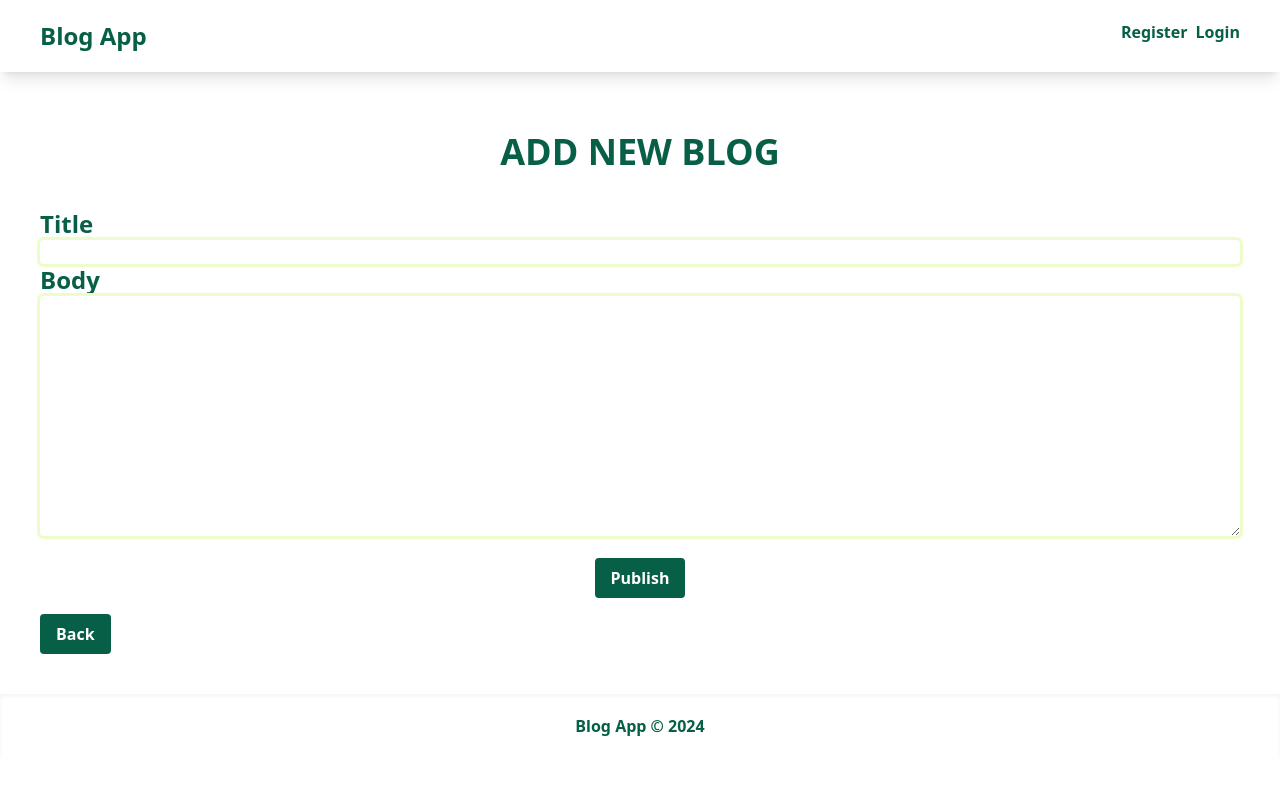
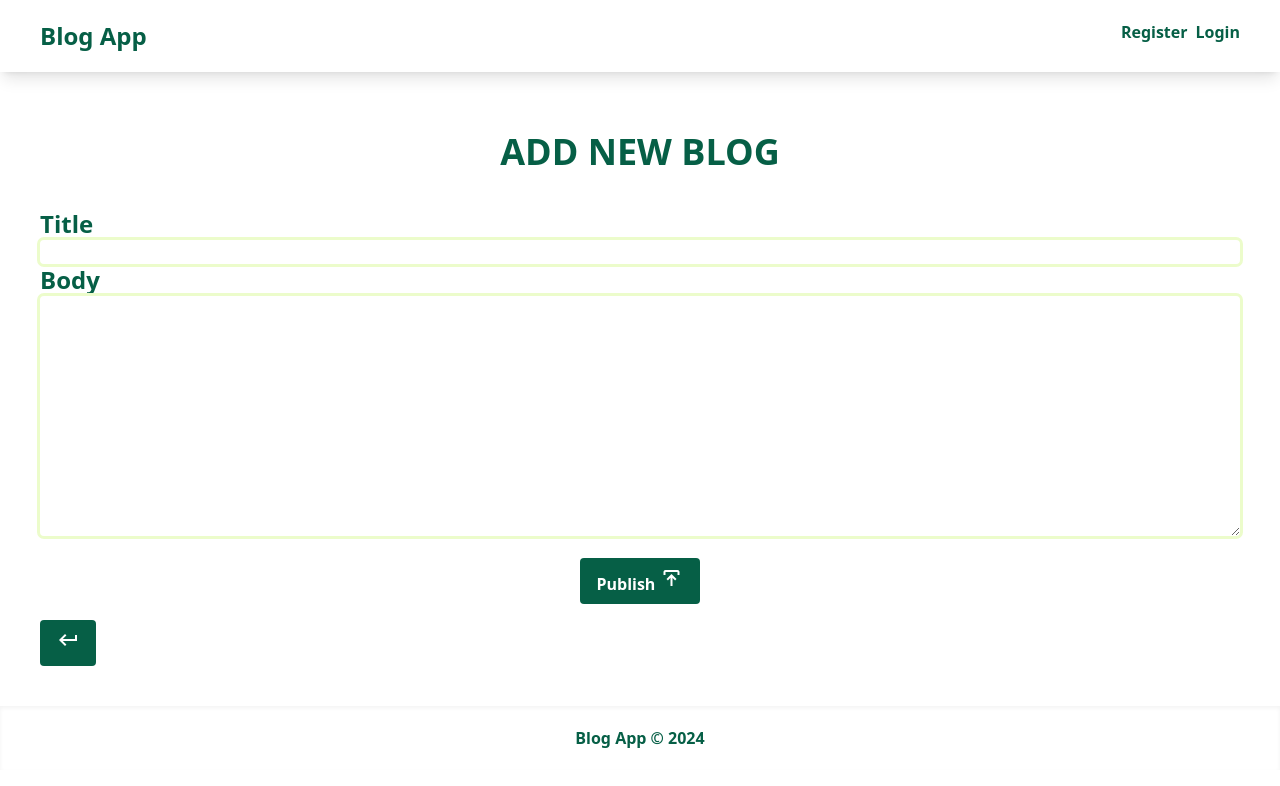
Before and after one commit to Ashlyn-Joshy/BlogApp, a React (Create React App) app in the folder frontend/: page /addblog in a window 1280 px wide. Shown: the top 786 px of the page. Built offline with nearby package versions, Linux system fonts and the light colour scheme.

Commit message:
review deleting and material sysmbols added

```diff
--- a/frontend/src/Pages/AddBlog.js
+++ b/frontend/src/Pages/AddBlog.js
@@ -87,13 +87,15 @@ const AddBlog = () => {
             className="bg-emerald-800 text-white rounded py-2 px-4 font-semibold"
             onClick={handlePublish}
           >
-            Publish
+            Publish <span className="material-symbols-outlined">publish</span>
           </button>
         </div>
       </form>
 
       <button className="bg-emerald-800 text-white rounded py-2 px-4 font-semibold">
-        <Link to={"/featuredblogs"}>Back</Link>
+        <Link to={"/featuredblogs"}>
+          <span className="material-symbols-outlined">keyboard_return</span>
+        </Link>
       </button>
     </div>
   );
--- a/frontend/src/Pages/BlogHome.js
+++ b/frontend/src/Pages/BlogHome.js
@@ -28,18 +28,20 @@ const BlogHome = () => {
           className="bg-emerald-800 text-white py-2 px-4 rounded mt-2"
           onClick={handleWrite}
         >
-          Write
+          Write <span className="material-symbols-outlined">draw</span>
         </button>
         {blogs &&
           blogs.map((blog) => (
             <div
-              className="border border-lime-400 my-4 p-2 rounded"
+              className="border-b-2 border-green-600 my-4 p-2"
               key={blog._id}
             >
               <h1 className="font-semibold uppercase">{blog.title}</h1>
               <p className="line-clamp-3">{blog.body}</p>
               <button className="bg-emerald-800 text-white py-2 px-4 rounded mt-2">
-                <Link to={"/featuredblogs/" + blog._id}>Read Full Blog</Link>
+                <Link to={"/featuredblogs/" + blog._id}>
+                  <span className="material-symbols-outlined">read_more</span>
+                </Link>
               </button>
             </div>
           ))}
--- a/frontend/src/Pages/EditBlog.js
+++ b/frontend/src/Pages/EditBlog.js
@@ -93,13 +93,15 @@ const EditBlog = () => {
             className="bg-emerald-800 text-white rounded py-2 px-4 font-semibold"
             onClick={handleEdit}
           >
-            Edit
+            Edit <span className="material-symbols-outlined">edit_note</span>
           </button>
         </div>
       </form>
 
       <button className="bg-emerald-800 text-white rounded py-2 px-4 font-semibold">
-        <Link to={"/featuredblogs"}>Back</Link>
+        <Link to={"/featuredblogs"}>
+          <span className="material-symbols-outlined">keyboard_return</span>
+        </Link>
       </button>
     </div>
   );
--- a/frontend/src/Pages/SingleBlog.js
+++ b/frontend/src/Pages/SingleBlog.js
@@ -31,13 +31,36 @@ const SingleBlog = () => {
     }
   };
 
+  //deleting the review in the current blog
+  const handleReviewDelete = async (reviewId) => {
+    try {
+      const response = await fetch(`/api/blog/${id}/review/${reviewId}`, {
+        method: "DELETE",
+        headers: {
+          "Content-Type": "application/json",
+          Authorization: `Bearer ${user.token}`,
+        },
+      });
+
+      if (response.ok) {
+        alert("Review deleted successfully!");
+      } else {
+        throw new Error("Failed to delete the review!");
+      }
+    } catch (error) {
+      console.error(error.message);
+    }
+  };
+
   //if there is any kind of error
   if (error) {
     return (
       <div className="p-10">
         <p className="text-red-500 text-center font-bold">{error}</p>
         <button className="bg-emerald-800 text-white rounded py-2 px-4 font-semibold">
-          <Link to={"/featuredblogs"}>Back</Link>
+          <Link to={"/featuredblogs"}>
+            <span className="material-symbols-outlined">keyboard_return</span>
+          </Link>
         </button>
       </div>
     );
@@ -62,10 +85,12 @@ const SingleBlog = () => {
                 className="bg-red-500 text-white rounded py-2 px-4 font-semibold"
                 onClick={handleDelete}
               >
-                Delete
+                <span className="material-symbols-outlined">delete</span>
               </button>
               <button className="bg-emerald-800 text-white rounded py-2 px-4 font-semibold ml-2">
-                <Link to={`/editblog/${blog._id}`}>Edit</Link>
+                <Link to={`/editblog/${blog._id}`}>
+                  <span className="material-symbols-outlined">edit_note</span>
+                </Link>
               </button>
             </div>
           )}
@@ -81,7 +106,16 @@ const SingleBlog = () => {
               {blog.reviews.map((review) => {
                 return (
                   <div key={review._id} className="border p-2 rounded my-3">
-                    <h3 className="font-semibold">{review.author}</h3>
+                    <div className="flex justify-between">
+                      <h3 className="font-semibold">{review.author}</h3>
+                      {user && review.reviewOwner === user.id && (
+                        <button onClick={() => handleReviewDelete(review._id)}>
+                          <span className="material-symbols-outlined">
+                            delete
+                          </span>
+                        </button>
+                      )}
+                    </div>
                     <p className="text-xs">
                       {formatRelative(
                         subDays(new Date(review.createdAt), 3),
@@ -95,7 +129,9 @@ const SingleBlog = () => {
             </div>
           )}
           <button className="bg-emerald-800 text-white rounded py-2 px-4 font-semibold">
-            <Link to={"/featuredblogs"}>Back</Link>
+            <Link to={"/featuredblogs"}>
+              <span className="material-symbols-outlined">keyboard_return</span>
+            </Link>
           </button>
         </>
       ) : (
--- a/frontend/src/components/Navbar.js
+++ b/frontend/src/components/Navbar.js
@@ -31,7 +31,8 @@ const Navbar = () => {
                 className="text-white rounded bg-emerald-800 px-4 py-2 ml-2"
                 onClick={handleLogout}
               >
-                Log Out
+                Log Out{" "}
+                <span className="material-symbols-outlined">logout</span>
               </button>
             </>
           )}
```
Also changed, not shown: 1 other file (tests, documents, lock files or other folders).
